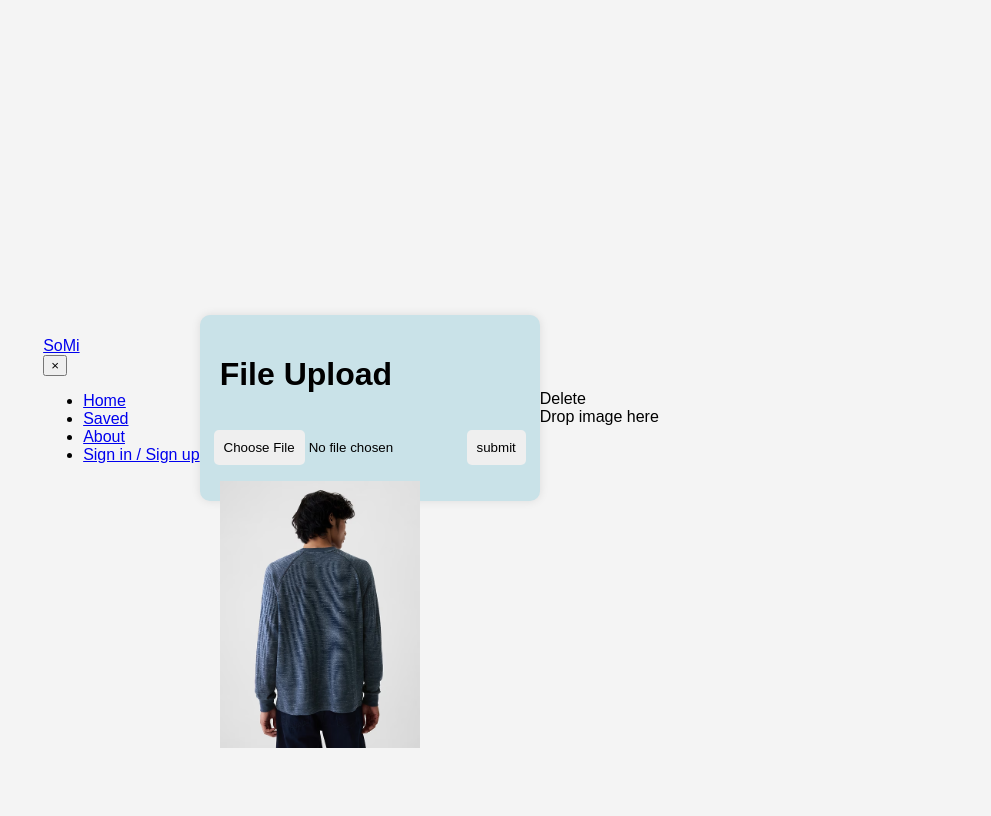
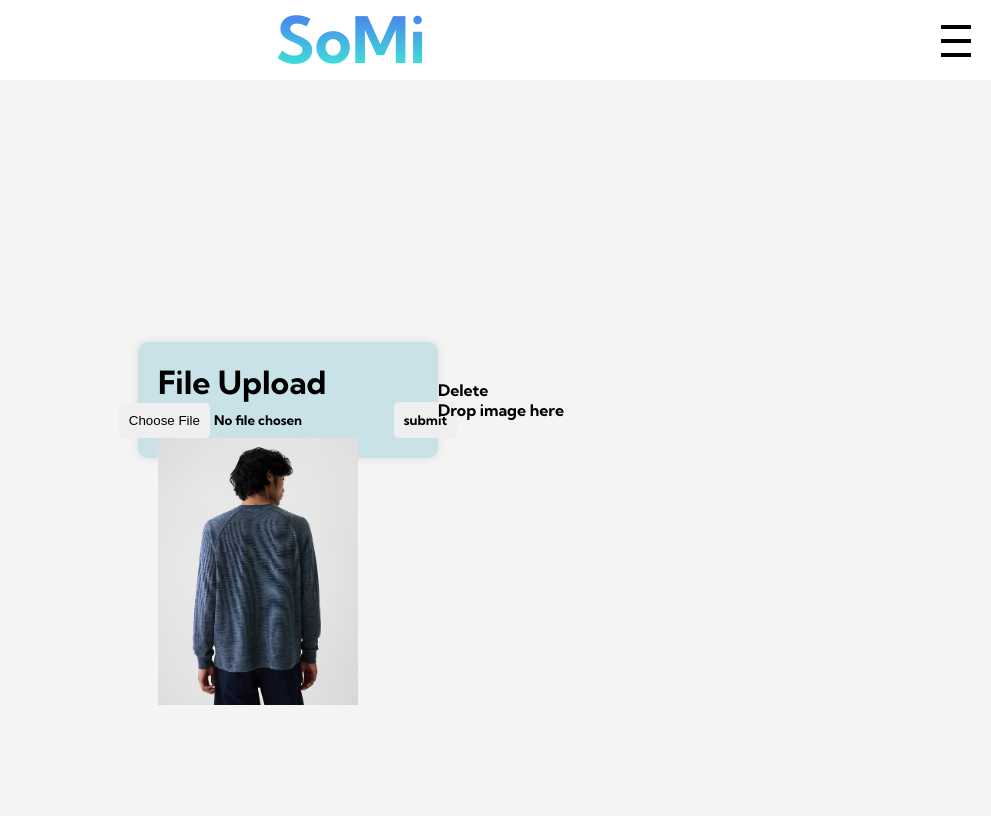
Before and after one commit to mLucas55/SoMi, a Flask app: page / in a window 1280 px wide. Shown: the whole page, without its empty margins (289-1280 px from the left). After the commit the page ends 705 px from the top, so only its background shows below. Run offline with Flask 3, Linux system fonts and the light colour scheme.

Commit message:
Added Nolan site UI with unused code stripped

```diff
--- a/static/script.js
+++ b/static/script.js
@@ -82,3 +82,14 @@ document.addEventListener("DOMContentLoaded", () => {
     }
   });
 });
+
+// hamburger menu
+document
+  .getElementById("hamburger-menu")
+  .addEventListener("click", function () {
+    document.getElementById("sidebar").classList.add("active");
+  });
+
+document.getElementById("close-menu").addEventListener("click", function () {
+  document.getElementById("sidebar").classList.remove("active");
+});
--- a/static/style.css
+++ b/static/style.css
@@ -1,3 +1,11 @@
+/* Global Reset & Fonts */
+* {
+  box-sizing: border-box;
+  margin: 0;
+  padding: 0;
+  font-family: "Kumbh Sans", sans-serif;
+}
+
 /* ORIGINAL LUCAS CODE START*/
 body {
   font-family: Arial, sans-serif;
@@ -40,13 +48,99 @@ input::file-selector-button {
 }
 /* ORIGINAL LUCAS CODE END */
 
-/* Resize Handle for image adjustments */
-.resize-handle {
-  width: 10px;
-  height: 10px;
-  background-color: #000;
+/* NAVBAR UI */
+
+/* Navbar Styles */
+.navbar {
+  background: #fff;
+  height: 80px;
+  width: 100%;
+  position: fixed;
+  top: 0;
+  display: flex;
+}
+
+.navbar__container {
+  margin: 0 auto;
+  padding: 0 50px;
+}
+
+
+#navbar__logo {
+  text-align: center;
+  flex: 0 0 auto;
+  background-color: #1ae966;
+  background-image: linear-gradient(to top, #3bf8d2 0%, #4c6bf4 100%);
+  background-size: 100%;
+  -webkit-background-clip: text;
+          background-clip: text; /* Added for compatibility */
+  -moz-background-clip: text;
+  -webkit-text-fill-color: transparent;
+  -moz-text-fill-color: transparent;
+  cursor: pointer;
+  text-decoration: none;
+  font-size: 4rem;
+}
+
+/* Hamburger Menu - Positioned in the top right of the header */
+.hamburger {
   position: absolute;
-  bottom: 0;
-  right: 0;
-  cursor: nwse-resize;
+  top: 20px;
+  right: 20px;
+  display: flex;
+  flex-direction: column;
+  cursor: pointer;
 }
+
+.bar {
+  width: 30px;
+  height: 4px;
+  margin: 5px 0;
+  background-color: black;
+}
+
+/* Sidebar Menu */
+.sidebar {
+  position: fixed;
+  top: 10px;
+  right: -300px; /* Hidden by default */
+  width: 250px;
+  height: 300px;
+  background: #c4c4c4;
+  border-radius: 20px;
+  padding: 20px;
+  transition: right 0.3s ease-in-out;
+  box-shadow: 0px 4px 10px rgba(0, 0, 0, 0.2);
+}
+
+.sidebar ul {
+  list-style: none;
+  padding: 0;
+  margin-top: 50px;
+}
+
+.sidebar ul li {
+  margin: 20px 0;
+}
+
+.sidebar ul li a {
+  text-decoration: none;
+  color: black;
+  font-size: 24px;
+}
+
+/* Close Button */
+.close-btn {
+  background: none;
+  border: none;
+  font-size: 30px;
+  cursor: pointer;
+  position: absolute;
+  top: 15px;
+  left: 15px;
+}
+
+/* Sidebar Animation */
+.sidebar.active {
+  right: 10px;
+}
--- a/templates/index.html
+++ b/templates/index.html
@@ -16,9 +16,7 @@
 <body>
     <header class="navbar">
         <div class="navbar__container">
-          <div class="navbar__left"></div>
           <a href="/" id="navbar__logo">SoMi</a>
-          <div class="navbar__right"></div>
         </div>
         <div class="hamburger" id="hamburger-menu">
           <span class="bar"></span>
```
